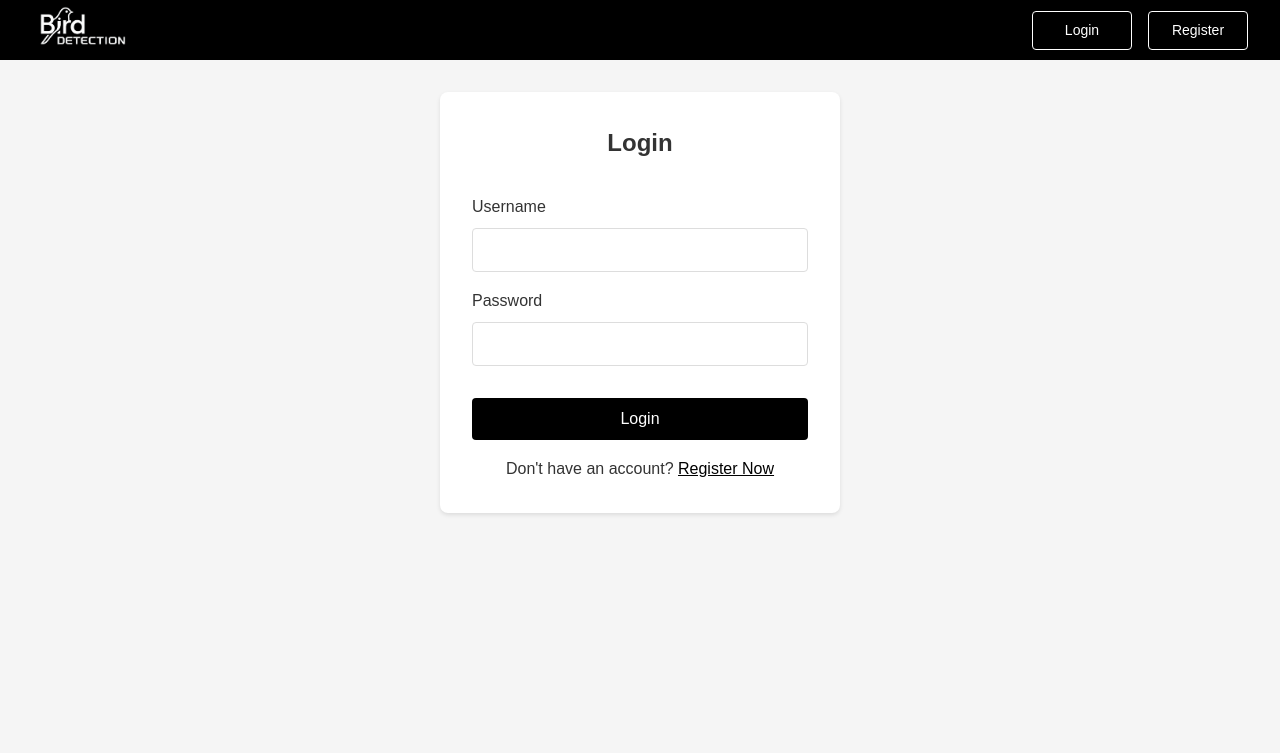
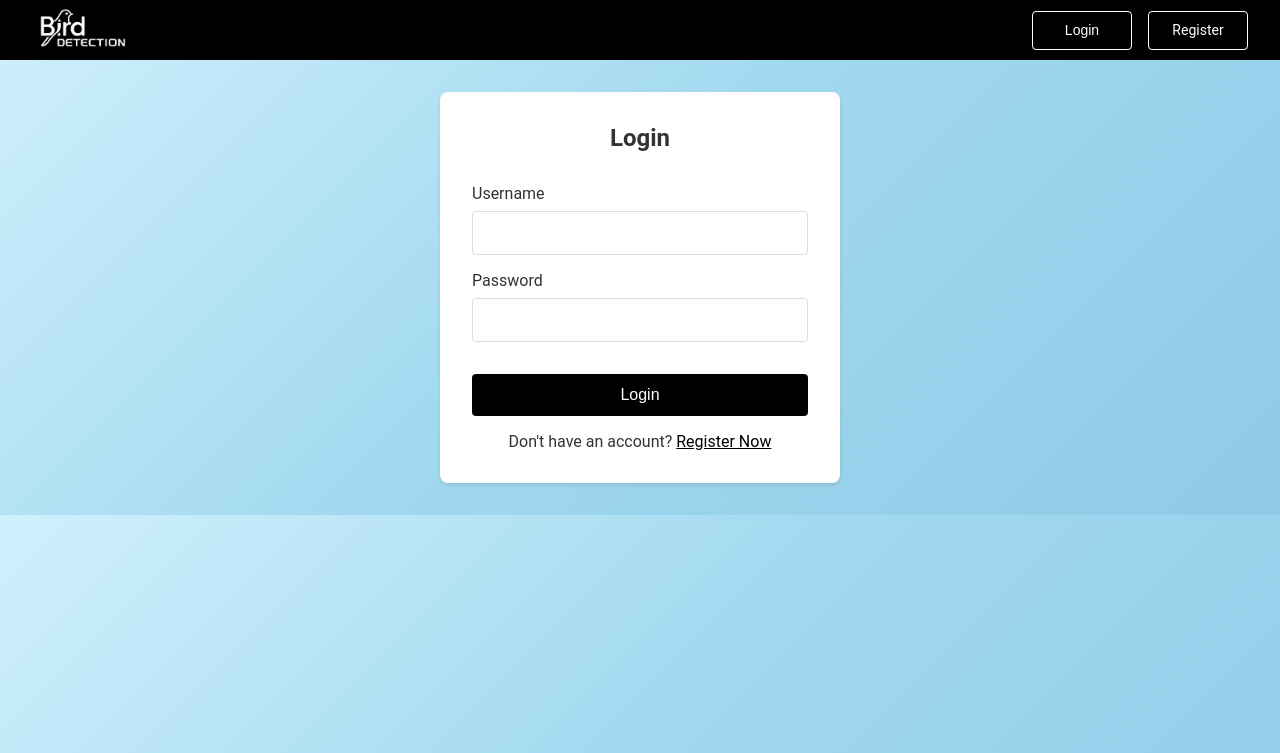
Before and after one commit to Nauxuswatchout/5225_assignment, a Flask app: page /login in a window 1280 px wide. Shown: the top 753 px of the page. Run offline with Flask 3, Linux system fonts and the light colour scheme; some libraries are stand-ins or nearby versions.

Commit message:
Update base.html

```diff
--- a/templates/base.html
+++ b/templates/base.html
@@ -5,21 +5,22 @@
     <meta name="viewport" content="width=device-width, initial-scale=1.0">
     <title>Bird Detection</title>
     <style>
-        /* 重置样式 */
+        /* Reset Style */
         * {
             margin: 0;
             padding: 0;
             box-sizing: border-box;
         }
 
-        body {
-            font-family: 'Arial', sans-serif;
-            line-height: 1.6;
-            background-color: #f5f5f5;
-            color: #333;
-        }
+    body {
+    background: linear-gradient(135deg, #d0f0fd 0%, #a0d8ef 50%, #8ecae6 100%);
+    font-family: 'Roboto', sans-serif;
+    margin: 0;
+    padding: 0;
+    color: #333;
+}
 
-        /* 导航栏样式 */
+        /* Navigation bar style */
         .navbar {
             background-color: #000;
             padding: 0.5rem 2rem;
@@ -78,14 +79,14 @@
             color: #000;
         }
 
-        /* 主要内容区域 */
+        /* Main content area */
         .container {
             max-width: 1200px;
             margin: 2rem auto;
             padding: 0 1rem;
         }
 
-        /* 卡片网格 */
+        /* Card Grid */
         .card-grid {
             display: grid;
             grid-template-columns: repeat(auto-fit, minmax(250px, 1fr));
@@ -112,7 +113,7 @@
             color: #000;
         }
 
-        /* 模态框样式 */
+        /* Modal box style */
         .modal-overlay {
             display: none;
             position: fixed;
@@ -160,7 +161,7 @@
             color: #666;
         }
 
-        /* 表单样式 */
+        /* Form Style */
         .form-container {
             max-width: 400px;
             margin: 2rem auto;
@@ -256,7 +257,7 @@
             background-color: #333;
         }
 
-        /* 闪现消息样式 */
+        /* Flash message style */
         .flash-messages {
             list-style: none;
             margin: 1rem 0;
@@ -270,7 +271,7 @@
             margin-bottom: 0.5rem;
         }
 
-        /* 加载动画 */
+        /* Loading Animation */
         .loading {
             display: none;
             position: absolute;
@@ -316,7 +317,7 @@
         </div>
     </nav>
 
-    <!-- 登录模态框 -->
+    <!-- Login modal box -->
     <div id="loginModal" class="modal-overlay">
         <div class="modal">
             <button class="modal-close" onclick="hideLoginModal()">&times;</button>
@@ -395,12 +396,12 @@
                 const data = await response.json();
 
                 if (data.status === 'success') {
-                    // 存储令牌
+                    // Storing Tokens
                     localStorage.setItem('access_token', data.tokens.access_token);
                     localStorage.setItem('id_token', data.tokens.id_token);
                     localStorage.setItem('refresh_token', data.tokens.refresh_token);
 
-                    // 刷新页面
+                    // Refresh the page
                     window.location.reload();
                 } else {
                     alert(data.message);
```
